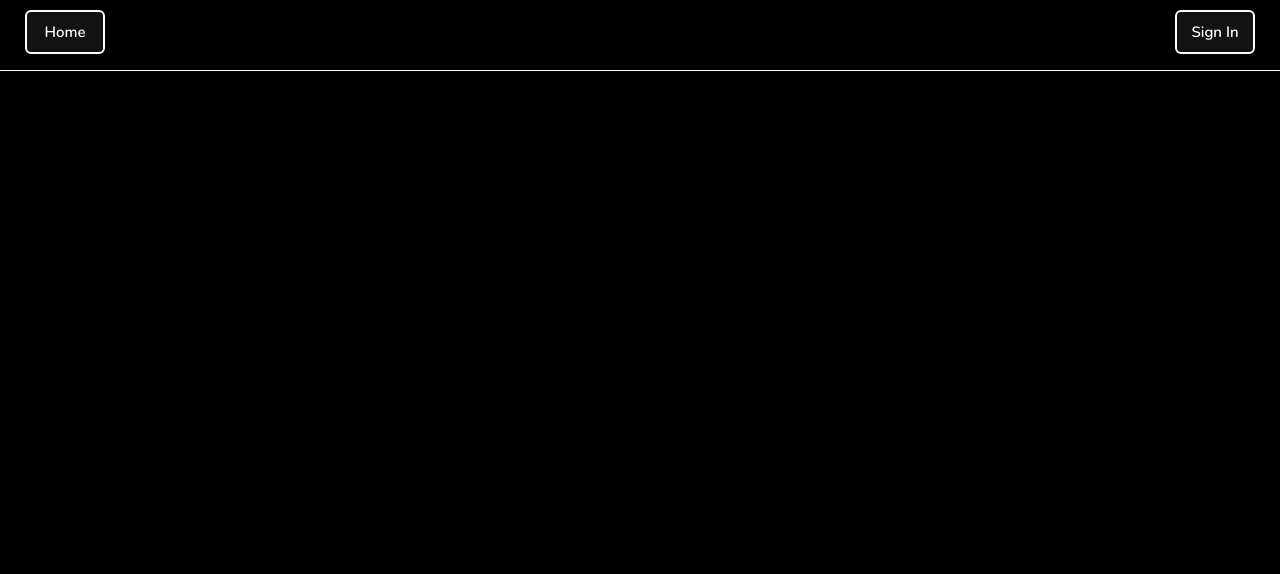
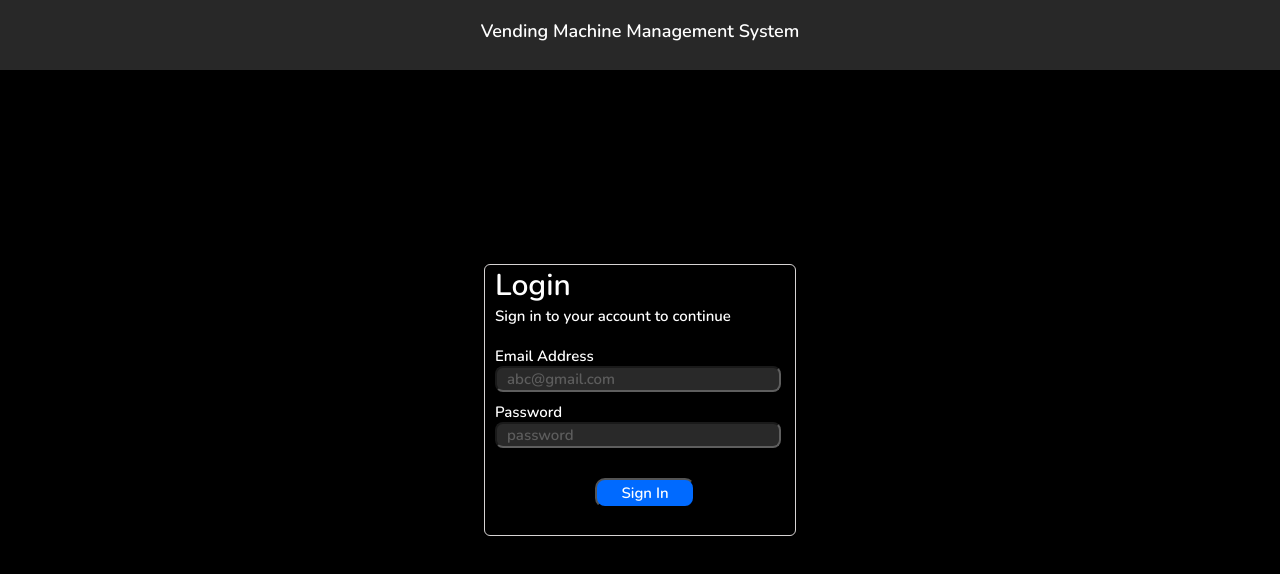
Before and after one commit to Asharma538/dbms-inventory-management-project, a React (Vite) app in the folder frontend/: page / in a window 1280 px wide. Shown: the top 574 px of the page. Built offline with nearby package versions, Linux system fonts and the light colour scheme; a web font is replaced by a local one.

Commit message:
login-form created

```diff
--- a/frontend/src/App.css
+++ b/frontend/src/App.css
@@ -8,6 +8,7 @@
 
 body{
   background: rgb(0,0,0);
+  color: white;
 }
 
 .nav{
@@ -44,3 +45,52 @@ body{
   padding: 9px;
   cursor: pointer;
 }
+
+.Main-header{
+  height: 70px;
+  width: 100%;
+  background-color: rgb(40, 40, 40)
+}
+
+.Main-header h1{
+  text-align: center;
+  padding-top: 1.5%;
+  font-size: large;
+}
+
+.login-form-center{
+  position: absolute;
+  top: 50%;
+  left: 50%;
+  transform: translate(-50%, -50%);
+}
+.Login{
+  font-size: 30px;
+}
+
+.login-form{
+
+  border:1px solid rgb(214, 211, 211);
+  border-radius: 6px;
+  width: 300px;
+  height: 270px;
+  padding-left: 10px;
+  text-align: left;
+}
+
+.login-form input{
+  border-radius: 8px;
+  background-color: rgba(73, 73, 73, 0.715);
+  opacity:0.8;
+  width: 90%;
+  margin-bottom: 10px;
+  padding-left: 10px;
+}
+
+.login-form button{
+  width: 100px;
+  background-color: rgb(0, 106, 255);
+  color: white;
+  height: 30px;
+  border-radius: 10px;
+}
--- a/frontend/src/App.jsx
+++ b/frontend/src/App.jsx
@@ -1,25 +1,25 @@
 import { useState,useEffect } from 'react'
 import './App.css'
 import Nav from './components/Nav';
+import Login from './components/Login';
 
 
 function App() {
-  // const [data, setData] = useState(null);
+  const [data, setData] = useState(null);
 
-  // useEffect(() => {
-
-  //   /* For getting data */
-  //   fetch('http://localhost:3000/')
-  //     .then(response => response.json())
-  //     .then(json => setData(json))
-  //     .catch(error => console.error(error));
-
-  // }, []);
+  useEffect(() => {
+    /* For getting data */
+    fetch('http://localhost:3000/')
+      .then(response => response.json())
+      .then(json => setData(json))
+      .catch(error => console.error(error));
+  }, []);
   var logged_in = false;
 
   return (
     <body>
-      <Nav/>
+      <Login/>
+      {/* {data ? <pre>{JSON.stringify(data)}</pre>:"Loading.." } */}
     </body>
   );
 }
--- /dev/null
+++ b/frontend/src/components/Login.jsx
@@ -0,0 +1,32 @@
+import React from 'react'
+
+export default function Login() {
+  return (
+    <div>
+        <div className='Main-header'>
+            <center>
+            <h1>Vending Machine Management System </h1>
+            </center>
+        </div>
+        <center className='login-form-center'>
+        <form className='login-form'>
+            <div>
+                <p className='Login'>Login</p>
+                <p className='Sign-in'>Sign in to your account to continue</p>
+            </div>
+            <br></br>
+            <label>Email Address</label><br></br>
+            <input type = "email" placeholder='abc@gmail.com' required></input> <br></br>
+
+            <label>Password</label><br></br>
+            <input type = 'password' placeholder='password' required></input> <br></br>
+            <br></br>
+            <center>
+            <button type='submit'>Sign In</button>
+
+            </center>
+        </form>
+        </center>
+    </div>
+  )
+}
```
Also changed, not shown: 2 other files (tests, documents, lock files or other folders).
